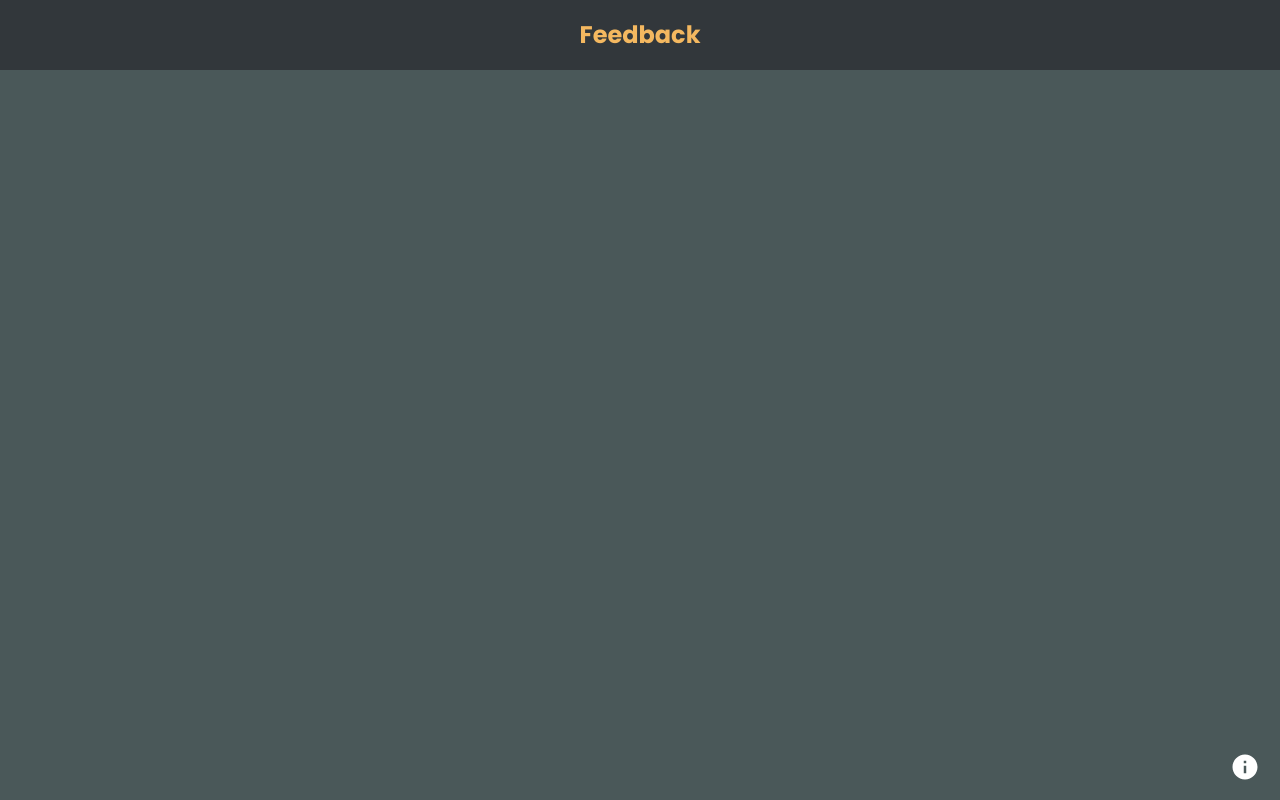
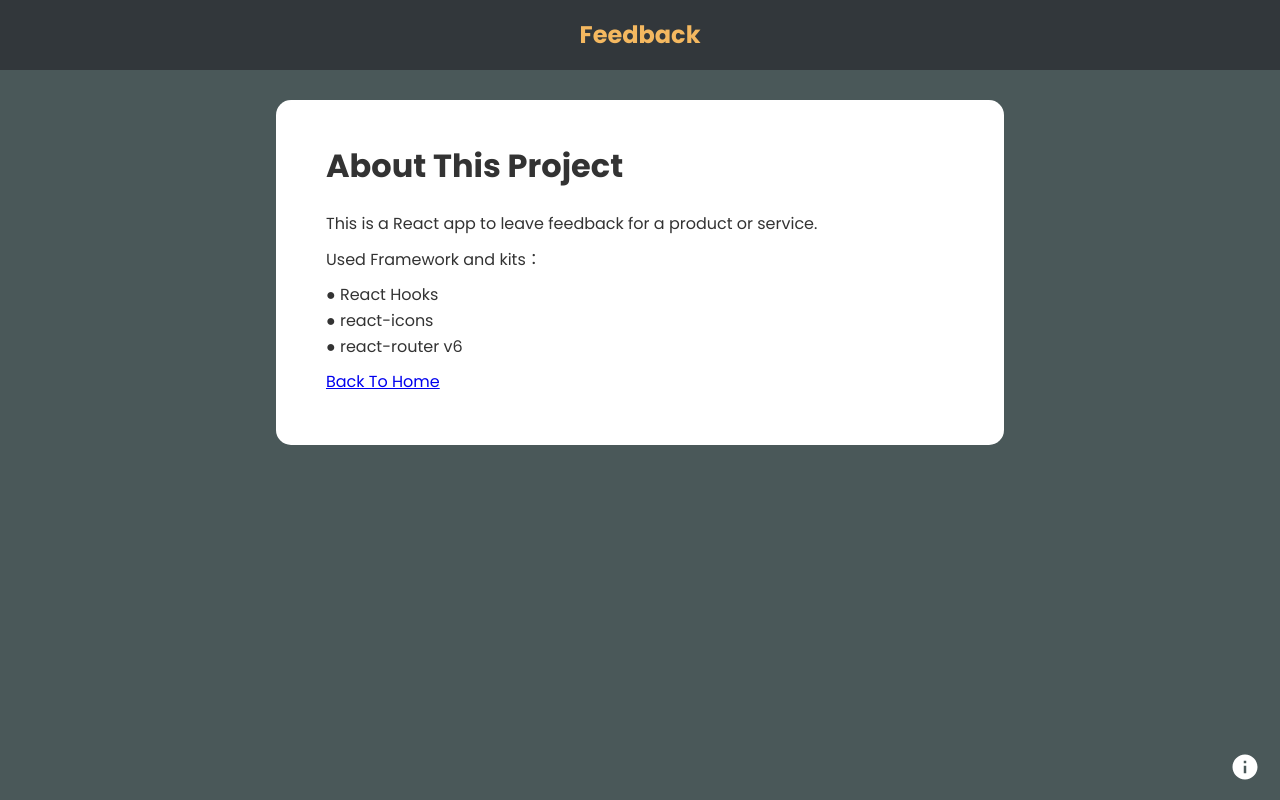
Before and after one commit to hff2/feedback, a React (Create React App) app: page /feedback/about in a window 1280 px wide. Before the commit this address had no page. Built offline with nearby package versions, Linux system fonts and the light colour scheme.

Commit message:
feat: add build kit and modify the router page

```diff
--- a/package.json
+++ b/package.json
@@ -1,5 +1,6 @@
 {
   "name": "feedback",
+  "homepage": "https://hff2.github.io/feedback",
   "version": "0.1.0",
   "private": true,
   "dependencies": {
@@ -7,6 +8,7 @@
     "@testing-library/react": "^12.1.2",
     "@testing-library/user-event": "^13.5.0",
     "framer-motion": "^6.2.3",
+    "gh-pages": "^3.2.3",
     "react": "^17.0.2",
     "react-dom": "^17.0.2",
     "react-icons": "^4.3.1",
@@ -19,7 +21,9 @@
     "start": "react-scripts start",
     "build": "react-scripts build",
     "test": "react-scripts test",
-    "eject": "react-scripts eject"
+    "eject": "react-scripts eject",
+    "predeploy": "npm run build",
+    "deploy": "gh-pages -d build"
   },
   "eslintConfig": {
     "extends": [
--- a/src/App.js
+++ b/src/App.js
@@ -16,7 +16,7 @@ function App() {
         <Header />
         <div className="container">
           <Routes>
-            <Route exact path="/" element={
+            <Route exact path="/feedback" element={
               <>
                 <FeedbackForm />
                 <FeedbackState />
@@ -24,7 +24,7 @@ function App() {
               </>
             }>
             </Route>
-            <Route path="/about" element={<AboutPage />} />
+            <Route path="/feedback/about" element={<AboutPage />} />
           </Routes>
           <AboutIconLink />
         </div>
--- a/src/components/AboutIconLink.jsx
+++ b/src/components/AboutIconLink.jsx
@@ -4,7 +4,7 @@ import { Link } from 'react-router-dom'
 function AboutIconLink() {
     return (
     <div className='about-link'>
-        <Link to='/about'>
+        <Link to='/feedback/about'>
         <MdInfo size={30}/>
         </Link>
     </div>
--- a/src/components/pages/AboutPage.jsx
+++ b/src/components/pages/AboutPage.jsx
@@ -14,7 +14,7 @@ function AboutPage() {
                     <li>● react-router v6</li>
                 </ul>
                 <p>
-                    <Link to="/">Back To Home</Link>
+                    <Link to="/feedback">Back To Home</Link>
                 </p>
             </div>
         </Card>
```
Also changed, not shown: 1 other file (tests, documents, lock files or other folders).
